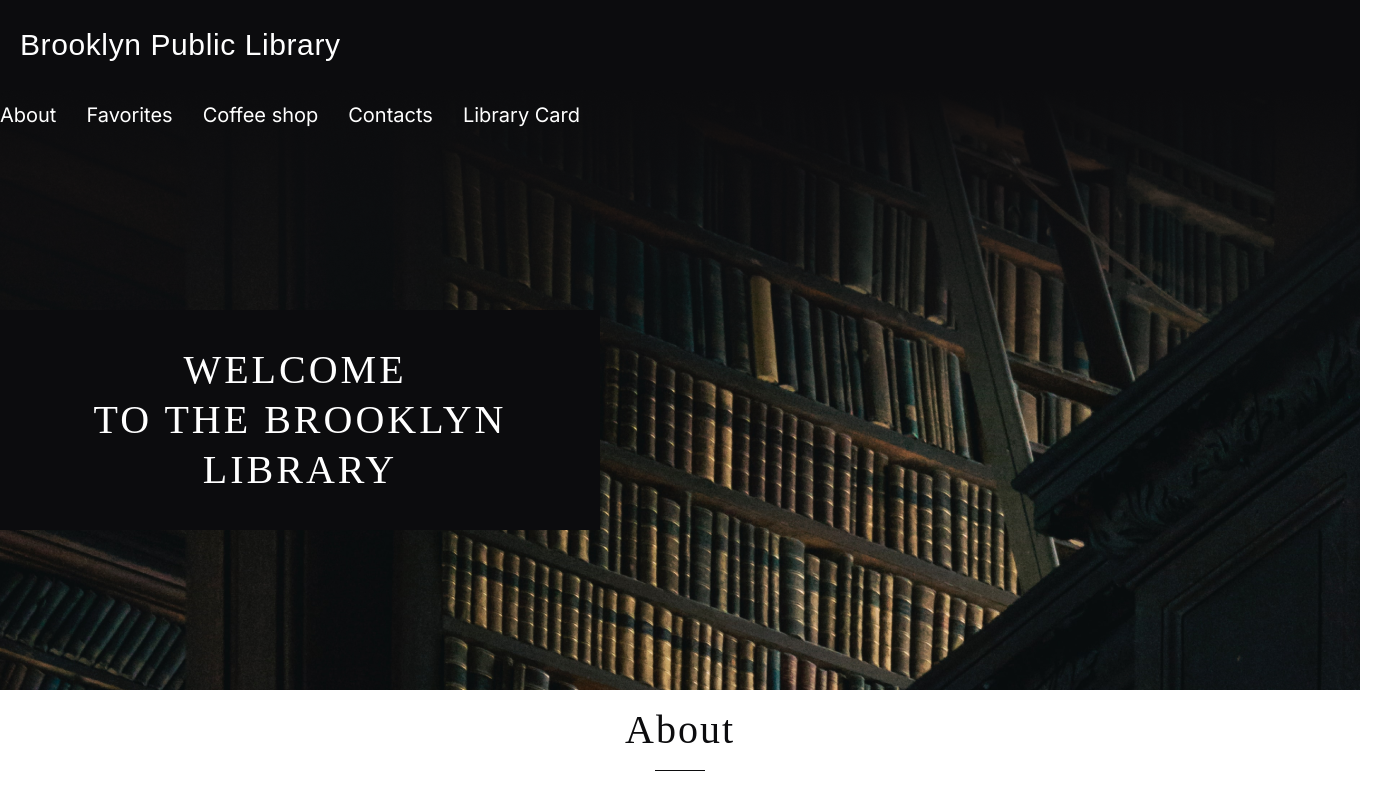
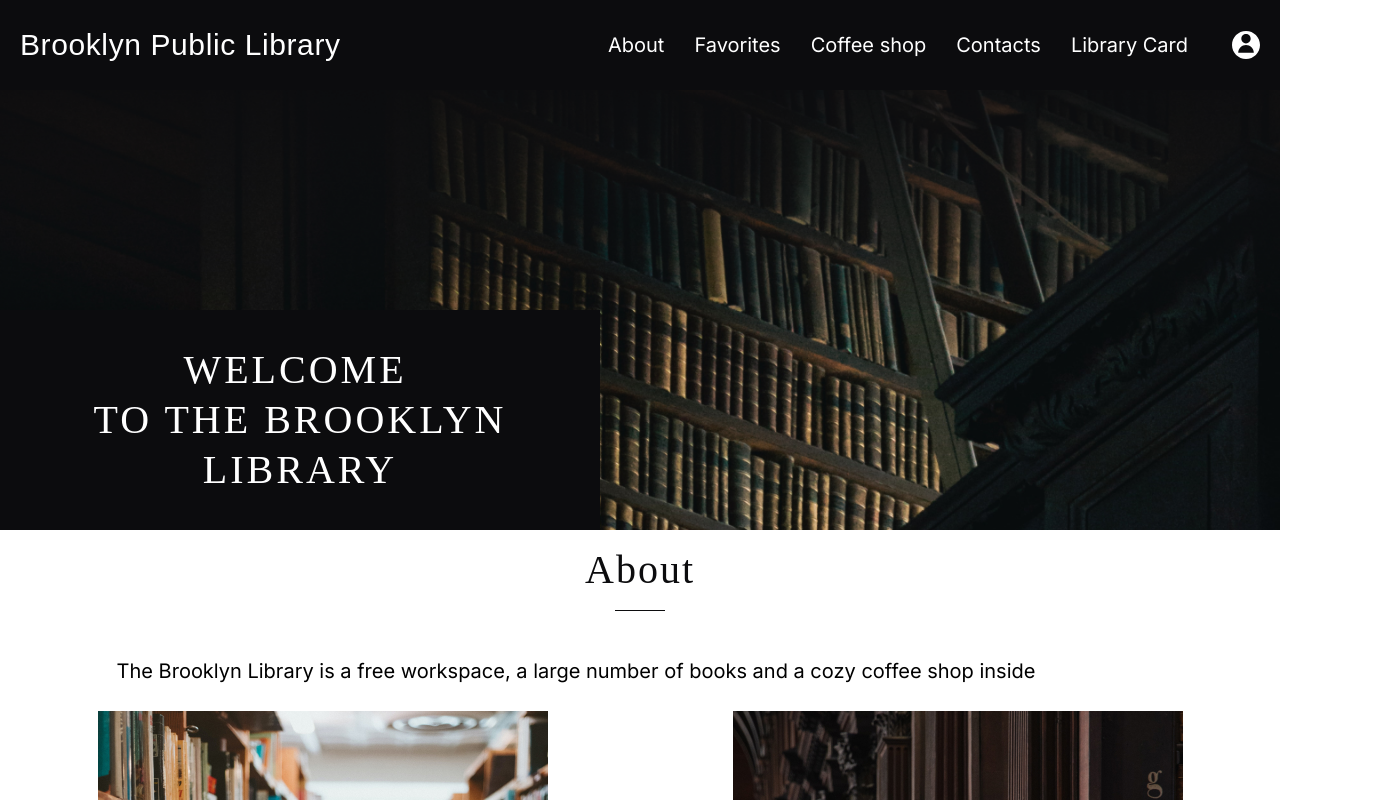
Before and after one commit to PFilippov1/lib, a plain HTML site: page index.html in a window 1280 px wide. Shown: the top 800 px of the page, 1380 px wide, since content can reach past the window. Drawn offline with Linux system fonts and the light colour scheme; files whose address does not match are found by name; a web font is replaced by a local one.

Commit message:
some changes

```diff
--- a/style.css
+++ b/style.css
@@ -1,13 +1,15 @@
 html {
     box-sizing: border-box;
-  /* max-width: 1440px; */
+    max-width: 1440px;
     scroll-behavior: smooth;
     display: flex;
     flex-wrap: wrap;
 }
+
 *,
 *::before,
 *::after {
+
     box-sizing: inherit;
 }
 
@@ -17,11 +19,11 @@
     flex-wrap: wrap;
     flex-direction: column;
 }
+
 body {
     font-family: Inter, sans-serif;
     font-weight: 400;
     display: flex;
-  width: 100%;
     /* min-height: 100vh; */
     padding: 0;
     flex-direction: column;
@@ -39,18 +41,22 @@
     /* width: 100%; */
     /* max-width: 1440px; так не работает */
     max-width: 1440px;
+    width: 100%;
     /* width: 1440px; */
     /* max-height: 90px; */
 }
+
 .container {
     display: flex;
     align-items: center;
-  /* width: 100%; */
+    justify-content: space-between;
+    width: 100%;
     flex-wrap: wrap;
-  /* max-width: 1440px; */
-  max-height: 90px;
+    max-width: 1440px;
+    /* max-height: 90px; */
     background-color: #0c0c0e;
 }
+
 .h1 {
     font-family: Forum, sans-serif;
     color: #fff;
@@ -60,21 +66,26 @@
     line-height: 50px;
     letter-spacing: 0.6px;
     padding-left: 20px;
-  margin-right: 454px;
+    /* margin-right: 454px; */
 }
+
 .nav {
     display: inline-flex;
     align-items: flex-start;
     flex-wrap: wrap;
     width: 584px;
     height: 50px;
+    margin-left: auto;
+    margin-right: 40px;
 }
+
 .nav-list {
     display: flex;
     flex-wrap: wrap;
     margin: 0;
     padding-left: 0;
 }
+
 .nav-item {
     margin: 0;
     padding-left: 0;
@@ -82,9 +93,11 @@
     list-style-position: inside;
     margin-right: 30px;
 }
+
 .nav-item:last-child {
     margin-right: 0;
 }
+
 .nav-link {
     color: #fff;
     font-family: Inter;
@@ -98,6 +111,7 @@
     position: relative;
     cursor: pointer;
 }
+
 .nav-link::before {
     content: "";
     width: 100%;
@@ -123,7 +137,8 @@
     justify-content: center;
     align-items: center;
     flex-shrink: 0;
-  margin-left: 40px;
+    /* margin-left: 40px; */
+    margin-right: 20px;
 }
 
 .profile-icon img {
@@ -132,17 +147,25 @@
     display: block;
     overflow: hidden;
 }
+
+#welcome {
+    min-width: 300px;
+    height: auto;
+}
+
 .welcome {
-  display: flex;
-  flex-wrap: wrap;
+    /* display: flex; */
+    /* flex-wrap: wrap; */
     background: url(../library/assets/img/Welcome.png);
-  /* max-width: 1440px; */
-  height: 600px;
+    max-width: 1440px;
+    /* height: 600px; */
+    /* width: 100%; */
     background-position: center center;
     background-size: cover;
     overflow: hidden;
     justify-content: flex-start;
 }
+
 .overlay {
     /* width: 100%;
     height: 100%; */
@@ -154,9 +177,11 @@
             rgba(18, 18, 21, 0.1) 100%
     );
 }
+
 .welcome-bg {
     display: flex;
     width: 600px;
+    /* max-width: 100%; */
     height: 220px;
     padding: 35px 40px;
     background: #0c0c0e;
@@ -165,6 +190,7 @@
     flex-shrink: 0;
     margin-top: 220px;
 }
+
 .welcome-text {
     color: #fff;
     text-align: center;
@@ -176,24 +202,29 @@
     letter-spacing: 3px;
     text-transform: uppercase;
 }
+
 .welcome-bg .welcome-text span {
     display: block;
 }
+
 .welcome-bg .welcome-text span:first-child {
     padding-right: 10px;
 }
+
 #about {
     display: flex;
     /* flex-wrap: wrap; */
     flex-direction: column;
     /* max-width: 1440px; */
 }
+
 .section-title {
     display: flex;
     flex-direction: column;
     justify-content: center;
     align-items: center;
 }
+
 .title-text {
     color: #0c0c0e;
     margin-top: 20px;
@@ -206,6 +237,7 @@
     letter-spacing: 2px;
     text-transform: capitalize;
 }
+
 .section-title-underline {
     width: 50px;
     height: 1px;
@@ -214,6 +246,7 @@
     margin: 0;
     padding: 0;
 }
+
 .library-content {
     color: #000;
     text-align: center;
@@ -222,18 +255,22 @@
     font-style: normal;
     font-weight: 400;
     line-height: 40px; /* 200% */
-  /* max-width: 1440px; */
+    max-width: 90%;
+    word-wrap: break-word;
     margin-top: 40px;
 }
+
 .images-item {
     max-width: 1440px;
     display: flex;
+    flex-wrap: wrap;
     flex-direction: row;
     justify-content: space-around;
     align-items: center;
     padding-left: 5px;
     margin-right: 5px;
 }
+
 .image-wrapper {
     display: flex;
     max-width: 450px;
@@ -243,6 +280,7 @@
     justify-content: center;
     align-items: center;
 }
+
 .images-item .image-wrapper:nth-last-child(-n + 2) {
     display: none;
 }
@@ -278,24 +316,28 @@
     background-color: #bb945f;
     border-radius: 50%;
 }
+
 .circle-2 {
     width: 16px;
     height: 16px;
     background-color: #0c0c0e;
     border-radius: 50%;
 }
+
 .circle-3 {
     width: 16px;
     height: 16px;
     background-color: #0c0c0e;
     border-radius: 50%;
 }
+
 #Favorites {
     display: flex;
     justify-content: center;
     align-items: center;
     flex-direction: column;
 }
+
 .section-title-underline-2 {
     width: 50px;
     height: 1px;
@@ -304,11 +346,13 @@
     margin-left: auto;
     margin-right: auto;
 }
+
 .section-title-favorites {
     text-align: center;
     padding-top: 21px;
     margin-bottom: 20px;
 }
+
 .title-favorites {
     color: #0c0c0e;
     font-family: Forum;
@@ -320,6 +364,7 @@
     text-transform: capitalize;
     margin-bottom: 20px;
 }
+
 .bold {
     color: #000;
     font-family: Inter;
@@ -342,12 +387,15 @@
     padding-top: 20px;
     margin-bottom: 40px;
 }
+
 .radio-wrapper label {
     padding-left: 17px;
 }
+
 .radio-wrapper > div label {
     cursor: pointer;
 }
+
 .radio-wrapper > div {
     margin-right: 20px;
 }
@@ -381,18 +429,23 @@
 .radio-wrapper input:checked + label {
     font-weight: 700;
 }
+
 .winter {
     padding-left: 0px;
 }
+
 .spring {
     padding-left: 67px;
 }
+
 .summer {
     padding-left: 65px;
 }
+
 .autumn {
     padding-left: 63px;
 }
+
 .favorites-items {
     max-width: 1400px;
     max-height: 1150px;
@@ -403,6 +456,7 @@
     flex-wrap: wrap;
     margin-bottom: 40px;
 }
+
 .book-container {
     display: flex;
     /* измененмя */
@@ -413,6 +467,7 @@
     margin-right: 0px;
     margin-bottom: 40px;
 }
+
 .bg-description {
     display: flex;
     padding-left: 20px;
@@ -421,11 +476,13 @@
     height: 555px;
     flex-direction: column;
 }
+
 .staff-pick {
     width: 102px;
     height: 40px;
     margin-bottom: 14px;
 }
+
 .text-book {
     color: #000;
     font-family: Forum;
@@ -437,17 +494,20 @@
     text-transform: capitalize;
     white-space: nowrap;
 }
+
 .underline-staff-pick {
     width: 60px;
     height: 1px;
     background: #bb945f;
 }
+
 .author-title {
     min-width: 168px;
     height: 80px;
     padding-top: 5px;
     padding-bottom: 5px;
 }
+
 .book-name {
     color: #000;
     font-family: Inter;
@@ -458,6 +518,7 @@
     letter-spacing: 2px;
     text-transform: uppercase;
 }
+
 .author-name {
     color: #000;
     font-family: Inter;
@@ -469,6 +530,7 @@
     text-transform: capitalize;
     margin-top: -15px;
 }
+
 .annotation {
     /* max-width: 355px; */
     max-width: 357px;
@@ -482,6 +544,7 @@
     text-transform: capitalize;
     padding-top: 13px;
 }
+
 .button {
     width: 75px;
     height: 30px;
@@ -503,6 +566,7 @@
     transition: background-color 0.5s ease-in-out;
     background-color: #fff;
 }
+
 .button:hover {
     background-color: #bb945f;
     border: 1px solid #bb945f;
@@ -520,14 +584,16 @@
     letter-spacing: 1px;
     border-radius: 2px;
     border: 1px solid #bb945f;
-  pointer-events:none;
+    pointer-events: none;
 
 }
+
 .fourth-button:hover {
     background-color: #fff;
     color: #bb945f;
     transition: none;
 }
+
 .image-book-wrap {
     position: absolute;
     width: 200px;
@@ -536,11 +602,13 @@
     right: -20px;
     bottom: 0;
 }
+
 .book-image {
     flex-shrink: 0;
     display: block;
     overflow: hidden;
 }
+
 .book5,
 .book6,
 .book7,
@@ -555,6 +623,7 @@
 .book16 {
     display: none;
 }
+
 .coffee-shop-announcement {
     max-width: 1440px;
     max-height: 120px;
@@ -570,6 +639,7 @@
     padding: 20px 20px 0px 20px;
     text-align: center;
 }
+
 .coffee-shop-announcement-lowercase {
     color: #000;
     font-family: Inter;
@@ -581,6 +651,7 @@
     text-transform: lowercase;
     padding: 0px 4px 0px 0;
 }
+
 .coffee-shop-announcement-lowercase-2 {
     color: #000;
     font-family: Inter;
@@ -592,6 +663,7 @@
     text-transform: lowercase;
     padding: 0px 0px 0px 5px;
 }
+
 .coffee-shop-announcement-uppercase {
     color: #000;
     font-family: Inter;
@@ -602,6 +674,7 @@
     letter-spacing: 2px;
     text-transform: uppercase;
 }
+
 .coffee-menu {
     max-width: 1400px;
     max-height: 520px;
@@ -612,12 +685,14 @@
     padding-left: 20px;
     margin-bottom: 80px;
 }
+
 .coffee-and-tea-menu {
     display: flex;
     flex-direction: column;
     width: 438px;
     height: 520px;
 }
+
 .coffee-tea {
     color: #bb945f;
     font-family: Forum;
@@ -629,12 +704,14 @@
     text-transform: capitalize;
     margin-bottom: 20px;
 }
+
 .menu-item {
     display: flex;
     flex-direction: row;
     align-items: center;
     justify-content: space-between;
 }
+
 .item {
     color: #000;
     font-family: Inter;
@@ -647,12 +724,14 @@
     width: 245px;
     height: 40px;
 }
+
 .line {
     width: 100px;
     height: 1px;
     background: #bb945f;
     margin-right: 40px;
 }
+
 .price {
     color: #000;
     font-family: Forum;
@@ -672,6 +751,7 @@
     align-items: flex-end;
     margin-right: -20px;
 }
+
 .cakes .menu-item {
     display: flex;
     flex-direction: row;
@@ -679,27 +759,34 @@
     justify-content: center;
     align-content: flex-end;
 }
+
 .cakes .item {
     justify-content: flex-end;
     width: auto;
     height: auto;
     margin-right: 57px;
 }
+
 .cakes .line {
     margin-right: 60px;
 }
+
 .cakes .price {
     /* margin-right: 10px; */
 }
+
 #contacts {
     display: flex;
     flex-direction: column;
     align-items: center;
 }
+
 .title-text {
 }
+
 .section-title-underline {
 }
+
 .contacts-container {
     display: flex;
     flex-direction: row;
@@ -707,11 +794,13 @@
     gap: 201px;
     margin-bottom: 40px;
 }
+
 .text-contacts {
     display: flex;
     flex-direction: column;
     justify-content: flex-start;
 }
+
 .library-team-contacts {
     color: #000;
     font-family: Inter;
@@ -723,6 +812,7 @@
     text-transform: capitalize;
     padding-top: 20px;
 }
+
 .library-text-phones {
     color: #000;
     font-family: Inter;
@@ -734,6 +824,7 @@
     text-transform: capitalize;
     margin: 20px 0 0 0;
 }
+
 .library-director-email {
     color: #000;
     font-family: Inter;
@@ -744,8 +835,10 @@
     letter-spacing: 2px;
     text-transform: capitalize;
 }
+
 .map-contacts {
 }
+
 .map-img {
     width: 696px;
     height: 414px;
@@ -753,6 +846,7 @@
     overflow: hidden;
     margin-top: 40px;
 }
+
 .library-text-phones a {
     text-decoration: none;
     color: #0c0c0e;
@@ -761,6 +855,7 @@
 .library-text-phones:last-child {
     margin-top: 0px;
 }
+
 /* ------------------------ */
 
 #library-card {
@@ -769,10 +864,13 @@
     justify-content: center;
     align-items: center;
 }
+
 .title-text {
 }
+
 .section-title-underline {
 }
+
 .library-card-container {
     max-width: 1400px;
     display: flex;
@@ -781,12 +879,14 @@
     padding-top: 10px;
     margin-bottom: 40px;
 }
+
 .library-card {
     display: flex;
     flex-direction: column;
     justify-content: center;
     align-items: center;
 }
+
 .find-form-describing {
     color: #000;
     font-family: Inter;
@@ -796,6 +896,7 @@
     line-height: normal;
     letter-spacing: 0.6px;
 }
+
 .form-wraper {
     display: flex;
     flex-direction: column;
@@ -807,6 +908,7 @@
     align-items: center;
     justify-content: center;
 }
+
 .form-wraper-background {
     display: flex;
     flex-direction: column;
@@ -815,6 +917,7 @@
     width: 562px;
     height: 276px;
 }
+
 .name-library {
     margin: 0;
     padding: 0;
@@ -828,6 +931,7 @@
     padding-left: 20px;
     margin: 17px 0 0 0;
 }
+
 .input-name {
     width: 520px;
     height: 66px;
@@ -845,6 +949,7 @@
     margin: 20px 20px 0px 20px;
     padding-left: 20px;
 }
+
 .input-card-number {
     width: 520px;
     height: 66px;
@@ -862,6 +967,7 @@
     margin: 25px 20px 0px 20px;
     padding-left: 20px;
 }
+
 #library-card-form {
     display: flex;
     flex-wrap: nowrap;
@@ -869,12 +975,14 @@
     align-content: center;
     justify-content: center;
 }
+
 .submit-button-container {
     display: flex;
     justify-content: center;
     border: none;
     background-color: #fff;
 }
+
 .library-submit-button {
     width: 245px;
     height: 44px;
@@ -906,6 +1014,7 @@
     justify-content: center;
     align-items: flex-end;
 }
+
 .get-reader-card-text {
     color: #000;
     text-align: center;
@@ -917,6 +1026,7 @@
     letter-spacing: 0.6px;
     margin-bottom: 35px;
 }
+
 .get-reader-card-text-describe {
     width: 456px;
     color: #000;
@@ -929,10 +1039,12 @@
     letter-spacing: 0.4px;
     margin: 0 0 35px 0;
 }
+
 .buttons-container {
     display: inline-flex;
     padding-top: 1px;
 }
+
 .sign-up {
     display: flex;
     width: 75px;
@@ -954,6 +1066,7 @@
     margin-right: 20px;
     transition: background-color 0.5s ease-in-out;
 }
+
 .log-in {
     display: flex;
     width: 75px;
@@ -981,12 +1094,14 @@
     color: #0c0c0e;
     cursor: pointer;
 }
+
 .sign-up:hover {
     background-color: #bb945f;
     border: 1px solid #bb945f;
     color: #0c0c0e;
     cursor: pointer;
 }
+
 .log-in:hover {
     background-color: #bb945f;
     border: 1px solid #bb945f;
@@ -1001,6 +1116,7 @@
     display: flex;
     flex-direction: column;
 }
+
 .adress-day-container {
     display: flex;
     max-width: 1400px;
@@ -1012,6 +1128,7 @@
     justify-content: space-between;
     margin-left: 20px;
 }
+
 .adress {
     width: 229px;
     flex-shrink: 0;
@@ -1033,12 +1150,14 @@
     padding-left: 0;
     gap: 15px;
 }
+
 .footer-underline {
     max-width: 1400px;
     height: 1px;
     background: #fff;
     margin: 30px 0 0 20px;
 }
+
 .year-rs-name {
     max-width: 1440px;
     height: 250px;
@@ -1046,6 +1165,7 @@
     justify-content: space-between;
     align-items: center;
 }
+
 .rs-school-footer {
     color: #fff;
     text-align: center;
@@ -1056,6 +1176,7 @@
     line-height: 20px; /* 100% */
     letter-spacing: 2px;
 }
+
 .github-footer {
     color: #fff;
     text-align: center;
@@ -1068,6 +1189,7 @@
     margin-right: 20px;
     text-decoration: none;
 }
+
 .year-footer {
     color: #fff;
     text-align: center;
@@ -1079,6 +1201,7 @@
     letter-spacing: 2px;
     margin: 5px 90px 0px 20px;
 }
+
 .social-days {
     align-items: flex-end;
     padding: 0;
@@ -1086,6 +1209,7 @@
     align-self: flex-end;
     justify-content: flex-end;
 }
+
 .social-day-container {
     display: flex;
     max-width: 1400px;
@@ -1097,6 +1221,7 @@
     margin-left: 20px;
     margin-top: 10px;
 }
+
 .social-days1 {
     color: #fff;
     text-align: right;
@@ -1111,6 +1236,7 @@
     align-self: flex-end;
     justify-content: flex-end;
 }
+
 .social-days2 {
     color: #fff;
     text-align: right;
@@ -1155,6 +1281,7 @@
     align-self: flex-end;
     justify-content: flex-end;
 }
+
 .footer {
     height: 50px;
     margin-top: -50px;
```
Lines whose indentation alone changed are shown as unchanged.
